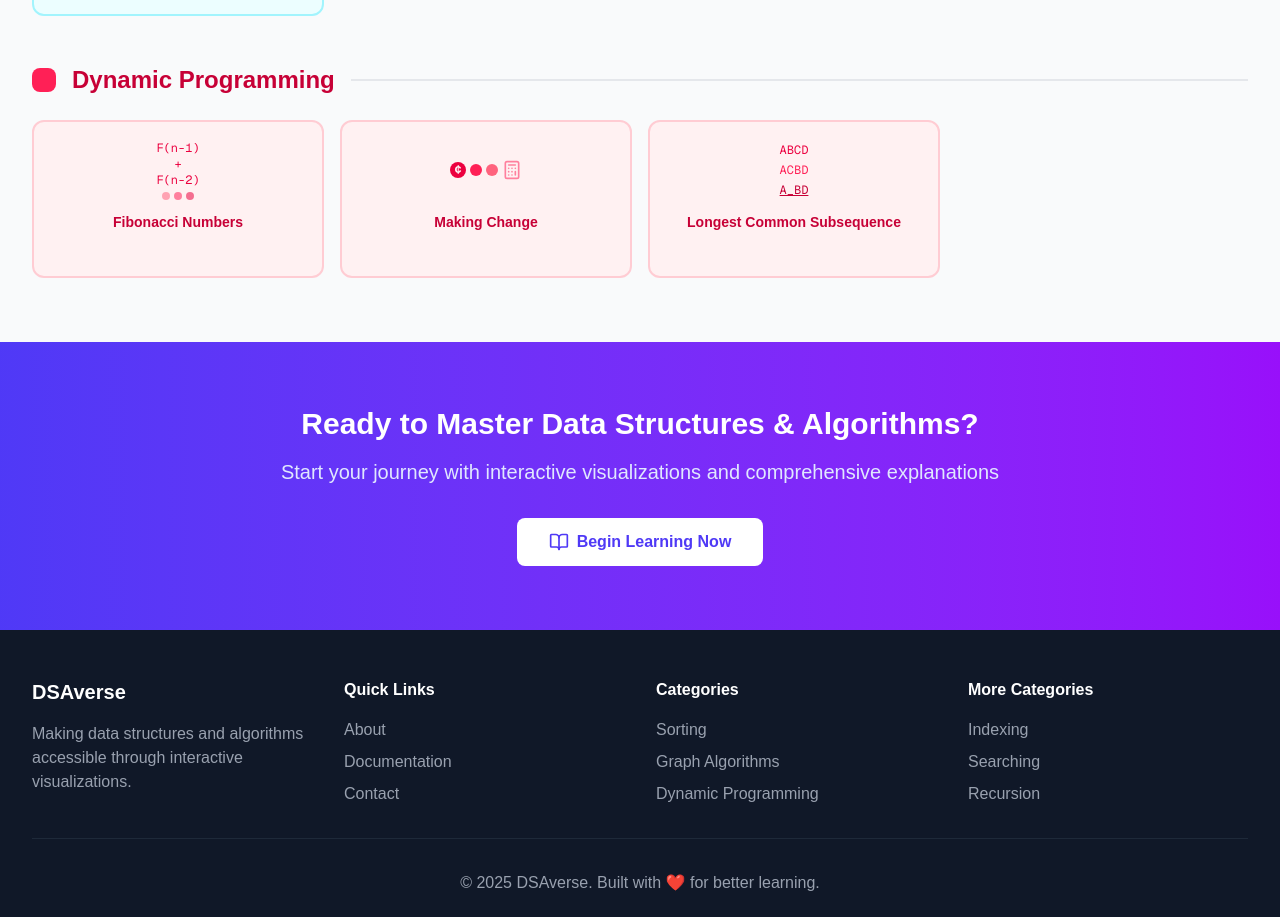
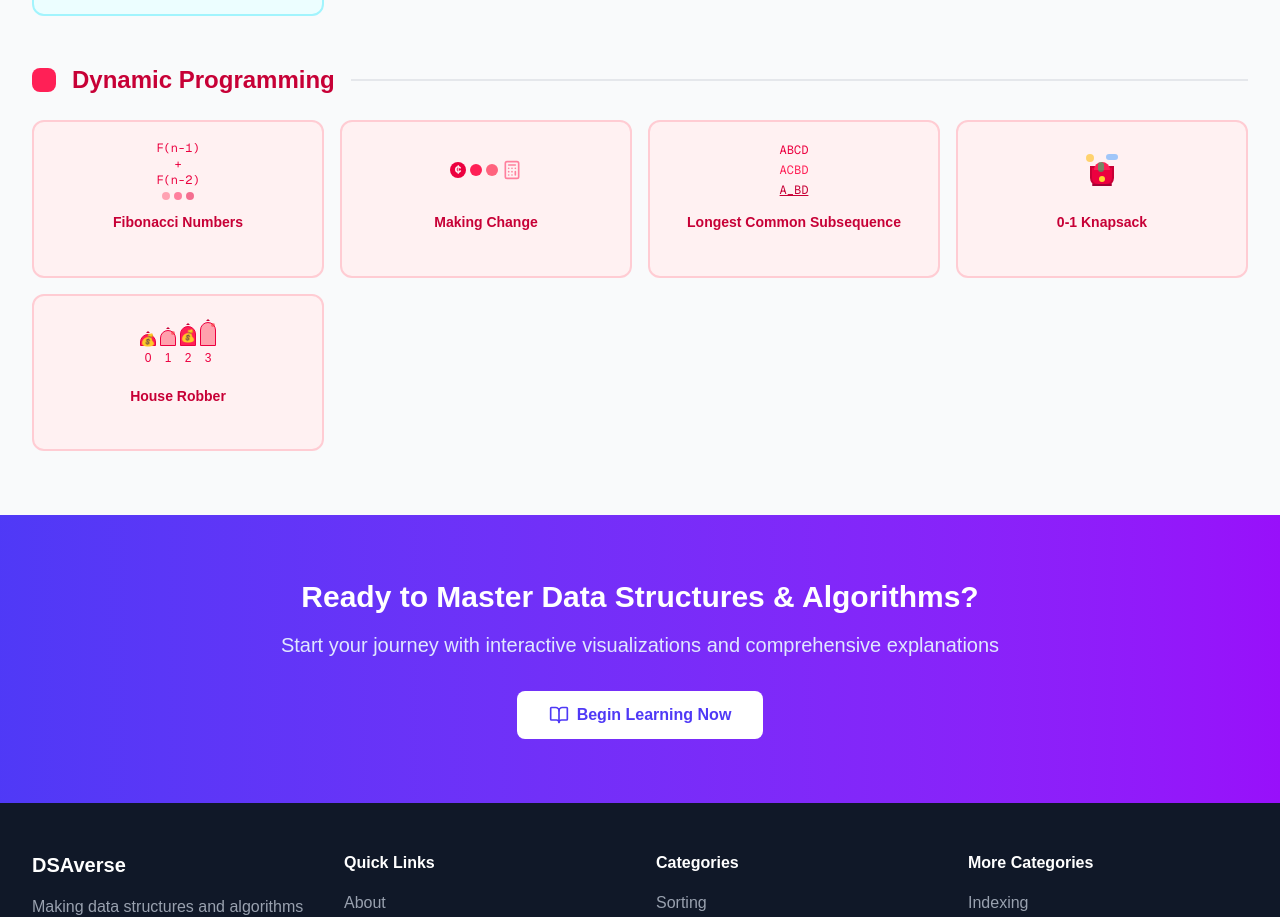
Before and after one commit to Archit1706/DSAverse, a Next.js app: page / in a window 1280 px wide. Shown: the part 5020-5937 px from the top of the page. Built offline with nearby package versions, Linux system fonts and the light colour scheme.

Commit message:
update dp problems

```diff
--- a/components/AlgorithmsGrid.jsx
+++ b/components/AlgorithmsGrid.jsx
@@ -545,6 +545,38 @@ const AlgorithmVisuals = {
             <div className="text-xs text-rose-500 font-mono">ACBD</div>
             <div className="text-xs text-rose-700 font-mono underline">A_BD</div>
         </div>
+    ),
+    "0-1 Knapsack": () => (
+        <div className="relative w-8 h-8">
+            <div className="absolute bottom-0 left-1/2 transform -translate-x-1/2 w-6 h-5 bg-rose-600 rounded-b-lg border-2 border-rose-700"></div>
+            <div className="absolute bottom-4 left-1/2 transform -translate-x-1/2 w-4 h-2 bg-rose-500 rounded-t-lg"></div>
+            <div className="absolute top-0 left-0 w-2 h-2 bg-amber-400 rounded animate-pulse" title="💎"></div>
+            <div className="absolute top-0 right-0 w-3 h-1.5 bg-blue-400 rounded animate-pulse delay-75" title="📱"></div>
+            <div className="absolute top-2 left-3 w-1.5 h-2.5 bg-green-400 rounded animate-pulse delay-150" title="⌚"></div>
+            <div className="absolute bottom-1 left-1/2 transform -translate-x-1/2 w-1.5 h-1.5 bg-amber-300 rounded-full"></div>
+            <div className="absolute bottom-0 left-1/2 transform -translate-x-1/2 w-5 h-0.5 bg-rose-800 rounded"></div>
+        </div>
+    ),
+    "House Robber": () => (
+        <div className="flex items-end space-x-1">
+            {[1, 2, 3, 4].map((val, i) => (
+                <div key={i} className="relative flex flex-col items-center">
+                    <div className={`w-4 h-${val + 2} ${i % 2 === 0 ? 'bg-rose-500' : 'bg-rose-300'} rounded-t-lg relative border border-rose-600`}>
+                        <div className="absolute -top-1 left-1/2 transform -translate-x-1/2 w-0 h-0 border-l-2 border-r-2 border-b-2 border-l-transparent border-r-transparent border-b-rose-700"></div>
+                        {i % 2 === 0 && (
+                            <div className="absolute inset-0 flex items-center justify-center">
+                                <div className="w-2 h-2 bg-yellow-400 rounded-full animate-ping"></div>
+                                <div className="absolute text-xs">💰</div>
+                            </div>
+                        )}
+                        {i % 2 === 1 && (
+                            <div className="absolute top-0 right-0 w-1 h-1 bg-red-500 rounded-full animate-pulse"></div>
+                        )}
+                    </div>
+                    <div className="text-xs text-rose-600 mt-1">{i}</div>
+                </div>
+            ))}
+        </div>
     )
 };
 
@@ -678,7 +710,9 @@ const algorithmCategories = [
         algorithms: [
             "Fibonacci Numbers",
             "Making Change",
-            "Longest Common Subsequence"
+            "Longest Common Subsequence",
+            "0-1 Knapsack",
+            "House Robber"
         ]
     }
 ];
--- a/data/algorithmCategories.js
+++ b/data/algorithmCategories.js
@@ -128,7 +128,9 @@ export const algorithmCategories = [
         algorithms: [
             "Fibonacci Numbers",
             "Making Change",
-            "Longest Common Subsequence"
+            "Longest Common Subsequence",
+            "0-1 Knapsack",
+            "House Robber"
         ]
     }
 ];
```
